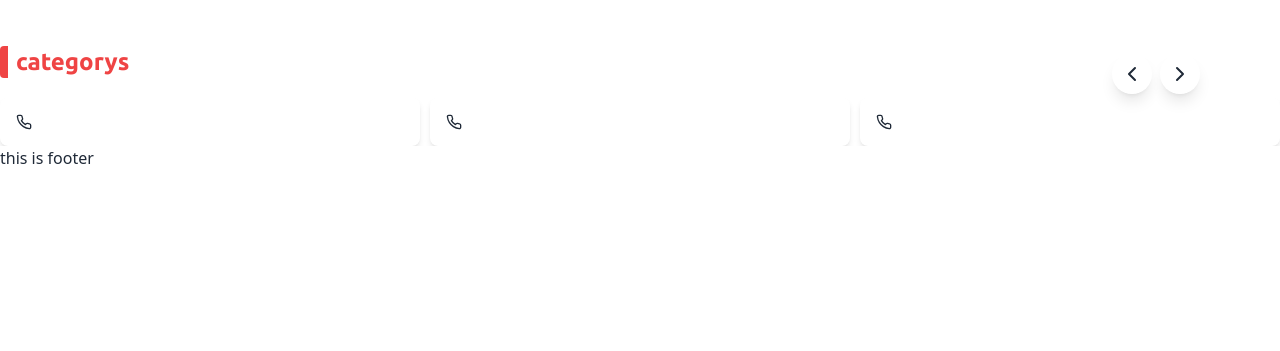
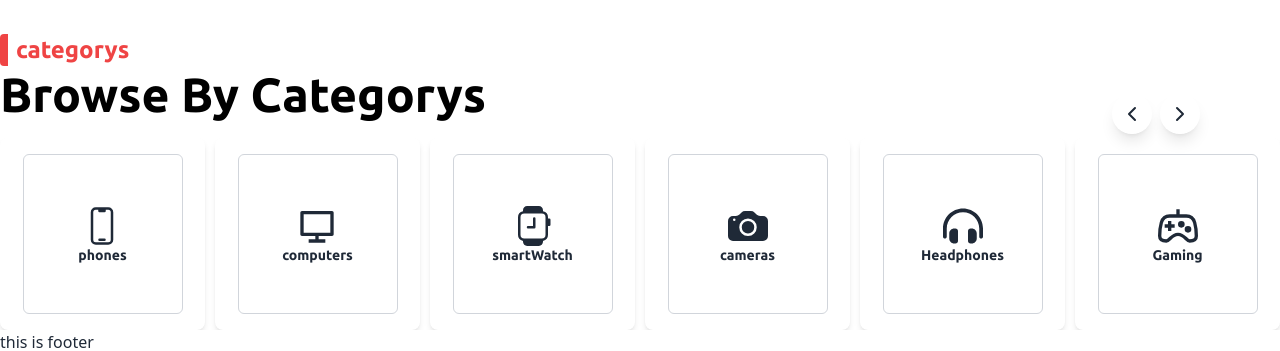
Before and after one commit to Easin-Dev/E-commerce-Hero, a Next.js app: page /en in a window 1280 px wide. Shown: the part 1760-2111 px from the top of the page. Before the commit the page ends 1930 px from the top, so only its background shows below. Built offline with nearby package versions, Linux system fonts and the light colour scheme.

Commit message:
complete category section

```diff
--- a/src/app/[locale]/page.js
+++ b/src/app/[locale]/page.js
@@ -39,6 +39,7 @@ export default function Home() {
         {/* categorys */}
         <div className="mt-20">
           <Category categoryText={"categorys"} />
+          <OfferCountdownTimer />
           <Categorys />
         </div>
       </div>
--- a/src/components/Categorys.jsx
+++ b/src/components/Categorys.jsx
@@ -6,12 +6,12 @@ import { Ubuntu } from "next/font/google";
 import { Navigation } from "swiper/modules";
 import { useEffect, useRef, useState } from "react";
 import { ChevronLeft, ChevronRight } from "lucide-react";
-import { AiOutlineLike } from "react-icons/ai";
-import { CiShoppingTag } from "react-icons/ci";
-import { HiOutlineEye } from "react-icons/hi";
-import { MdAddShoppingCart } from "react-icons/md";
-import { HiOutlineShoppingBag } from "react-icons/hi";
-import { FiPhone } from "react-icons/fi";
+import { HiOutlineDevicePhoneMobile } from "react-icons/hi2";
+import { RiComputerLine } from "react-icons/ri";
+import { BsSmartwatch } from "react-icons/bs";
+import { BsFillCameraFill } from "react-icons/bs";
+import { FaHeadphonesSimple } from "react-icons/fa6";
+import { GrGamepad } from "react-icons/gr";
 
 const ubuntu = Ubuntu({
   variable: "--font-ubuntu",
@@ -27,27 +27,41 @@ const Categorys = () => {
   const products = [
     {
       id: 1,
-      title: "HAVIT HV-G92 Gamepad",
-      price: "$120",
-      image: "/gamepad.jpg",
+      icon: <HiOutlineDevicePhoneMobile size={40} />,
+      title: "phones",
     },
     {
       id: 2,
-      title: "AK-900 Wired Keyboard",
-      price: "$960",
-      image: "/keyboard.jpg",
+      icon: <RiComputerLine size={40} />,
+      title: "computers",
     },
     {
       id: 3,
-      title: "IPS LCD Gaming Monitor",
-      price: "$370",
-      image: "/monitor.jpg",
+      icon: <BsSmartwatch size={40} />,
+      title: "smartWatch",
     },
     {
       id: 4,
-      title: "S-Series Comfort Chair",
-      price: "$375",
-      image: "/chair.jpg",
+      icon: <BsFillCameraFill size={40} />,
+      title: "cameras",
+    },
+    {
+      id: 5,
+      icon: <FaHeadphonesSimple size={40} />,
+      title: "Headphones",
+    },
+    {
+      id: 6,
+      icon: <GrGamepad size={40} />,
+      title: "Gaming",
+    },
+    {
+      id: 7,
+      icon: "S-Series Comfort Chair",
+    },
+    {
+      id: 8,
+      icon: "S-Series Comfort Chair",
     },
   ];
 
@@ -61,7 +75,7 @@ const Categorys = () => {
   }, [swiperInstance]);
 
   return (
-    <div className="relative mt-5">
+    <div className={`relative mt-5 ${ubuntu.className}`}>
       {/* Custom Navigation Buttons */}
       <button
         ref={prevRef}
@@ -80,7 +94,7 @@ const Categorys = () => {
       <Swiper
         modules={[Navigation]}
         spaceBetween={10}
-        slidesPerView={3}
+        slidesPerView={6}
         onSwiper={(swiper) => setSwiperInstance(swiper)}
       >
         {products.map((product) => (
@@ -88,9 +102,10 @@ const Categorys = () => {
             key={product.id}
             className="p-4 bg-white rounded-lg shadow-md"
           >
-            <div>
-              <div>
-                <FiPhone />
+            <div className="border btn w-40 btn-outline hover:bg-red-500 border-gray-300  hover:border-red-500 h-40 mx-auto flex justify-center items-center rounded-md">
+              <div className="">
+                <button>{product.icon}</button>
+                <h1>{product.title}</h1>
               </div>
             </div>
           </SwiperSlide>
--- a/src/components/OfferCountdownTimer.jsx
+++ b/src/components/OfferCountdownTimer.jsx
@@ -1,5 +1,4 @@
 import React from "react";
-import OfferTimeCard from "./OfferTimeCard";
 import { Ubuntu } from "next/font/google";
 const ubuntu = Ubuntu({
   variable: "--font-ubuntu",
@@ -13,9 +12,10 @@ offerEndDate.setDate(offerEndDate.getDate() + 4);
 export default function OfferCountdownTimer() {
   return (
     <div>
-      <div className={`flex items-center gap-24 ${ubuntu.className}`}>
-        <h1 className="text-5xl font-bold text-black">Offer Time</h1>
-        <OfferTimeCard targetDate={offerEndDate} />
+      <div className={` ${ubuntu.className}`}>
+        <h1 className="text-5xl font-bold text-black mt-1">
+          Browse By Categorys
+        </h1>
       </div>
     </div>
   );
```
